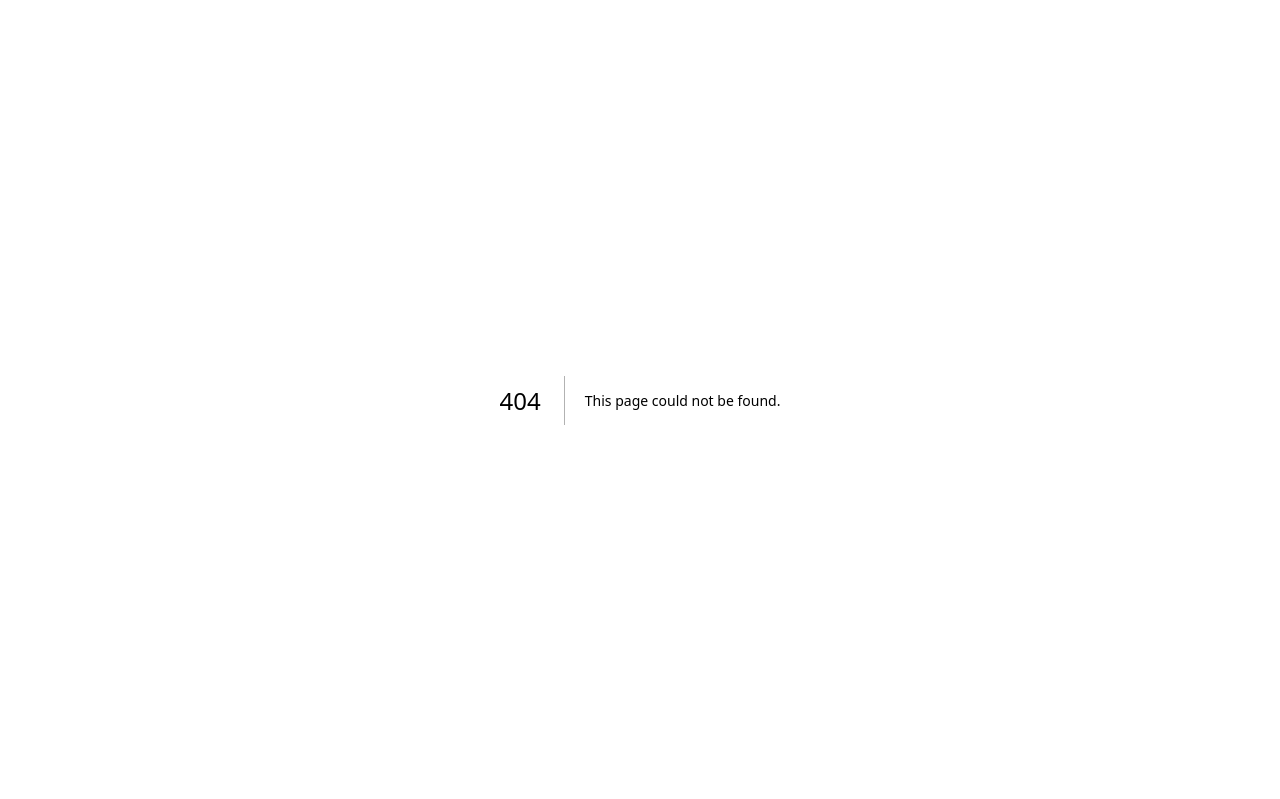
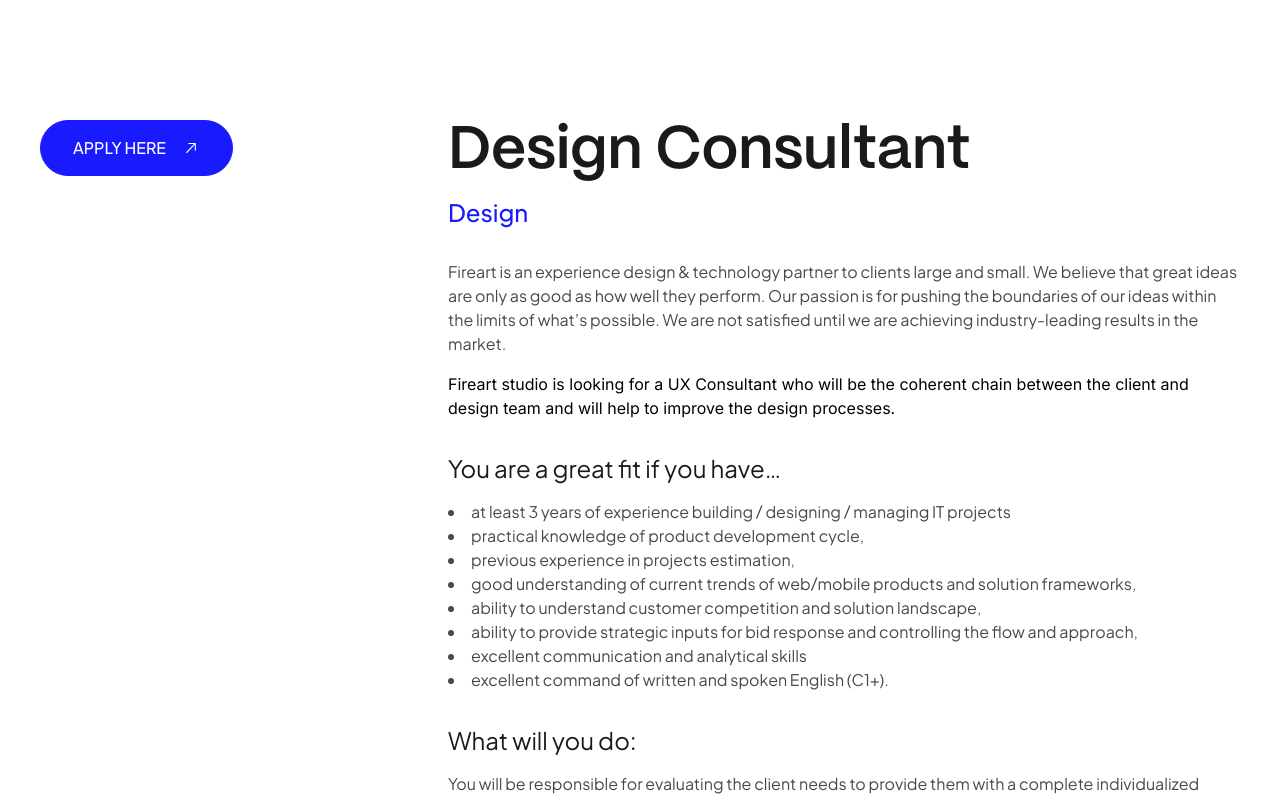
Before and after one commit to cvspan/cvspan-web, a Next.js app: page /careers/1 in a window 1280 px wide. Before the commit this address had no page. Shown: the top 799 px of the page. Built offline with nearby package versions, Linux system fonts and the light colour scheme.

Commit message:
Create /careers/[slug] for specific job

```diff
--- /dev/null
+++ b/src/app/(root)/careers/[slug]/page.tsx
@@ -0,0 +1,6 @@
+import React from 'react';
+import SpecificJobPage from '@/components/pages/careers/specific-job';
+
+export default function SpecificJob() {
+    return <SpecificJobPage />;
+}
```
